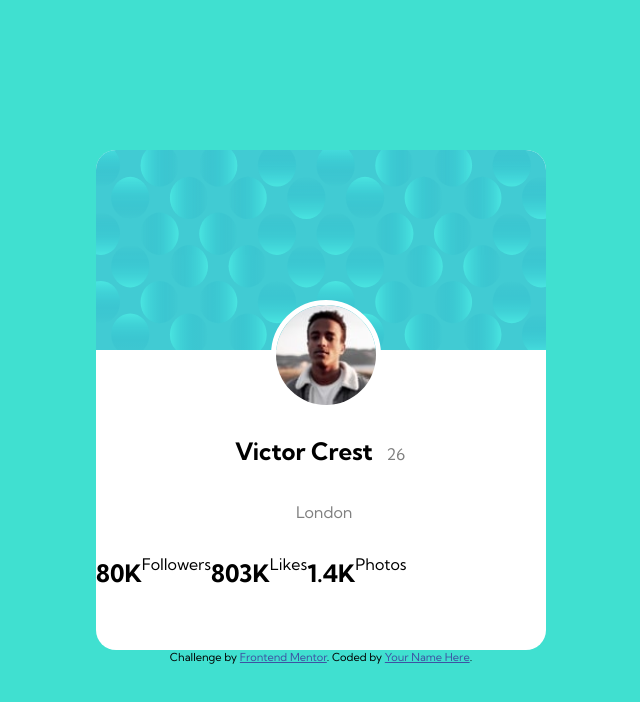
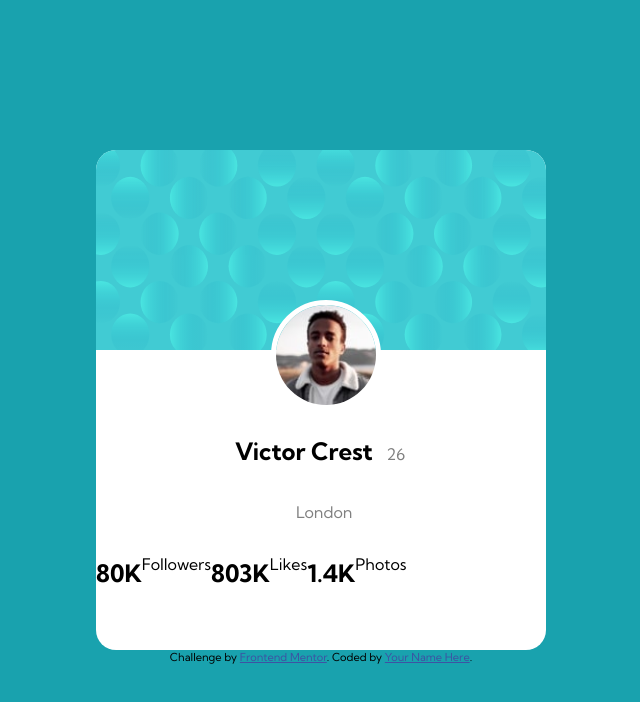
Before and after one commit to UbaidRussell/Profile-card-component, a plain HTML site: page index.html in a window 1280 px wide. Shown: the whole page, without its empty margins (319-959 px from the left). Drawn offline with Linux system fonts and the light colour scheme.

Commit message:
Updated backgroundColor tone📦

```diff
--- a/main.css
+++ b/main.css
@@ -1,6 +1,6 @@
 body{
     font-family: 'Kumbh Sans', sans-serif;
-    background-color: turquoise;
+    background-color:hsl(185, 75%, 39%);
 }
 .outer-container{
    margin: auto;
```
